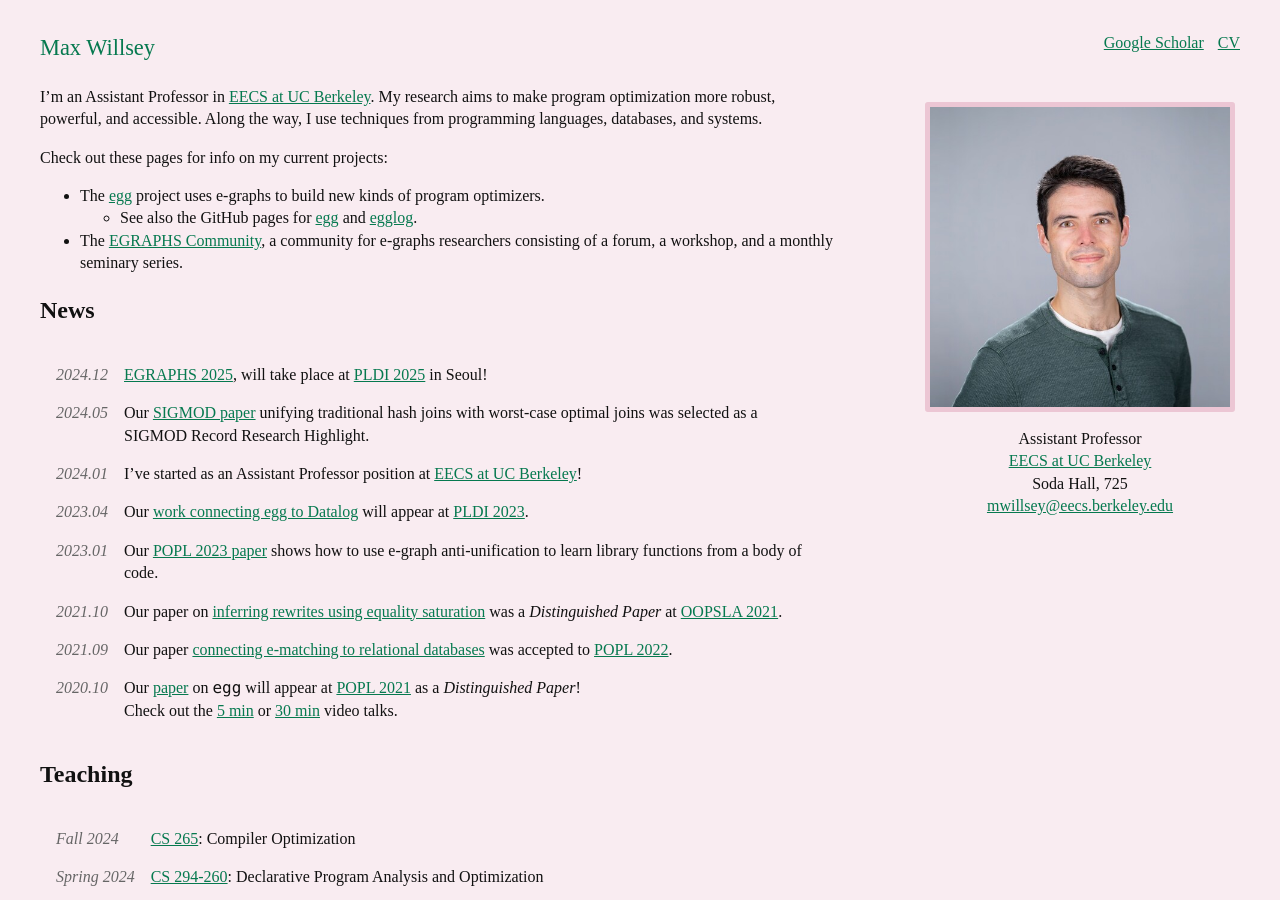
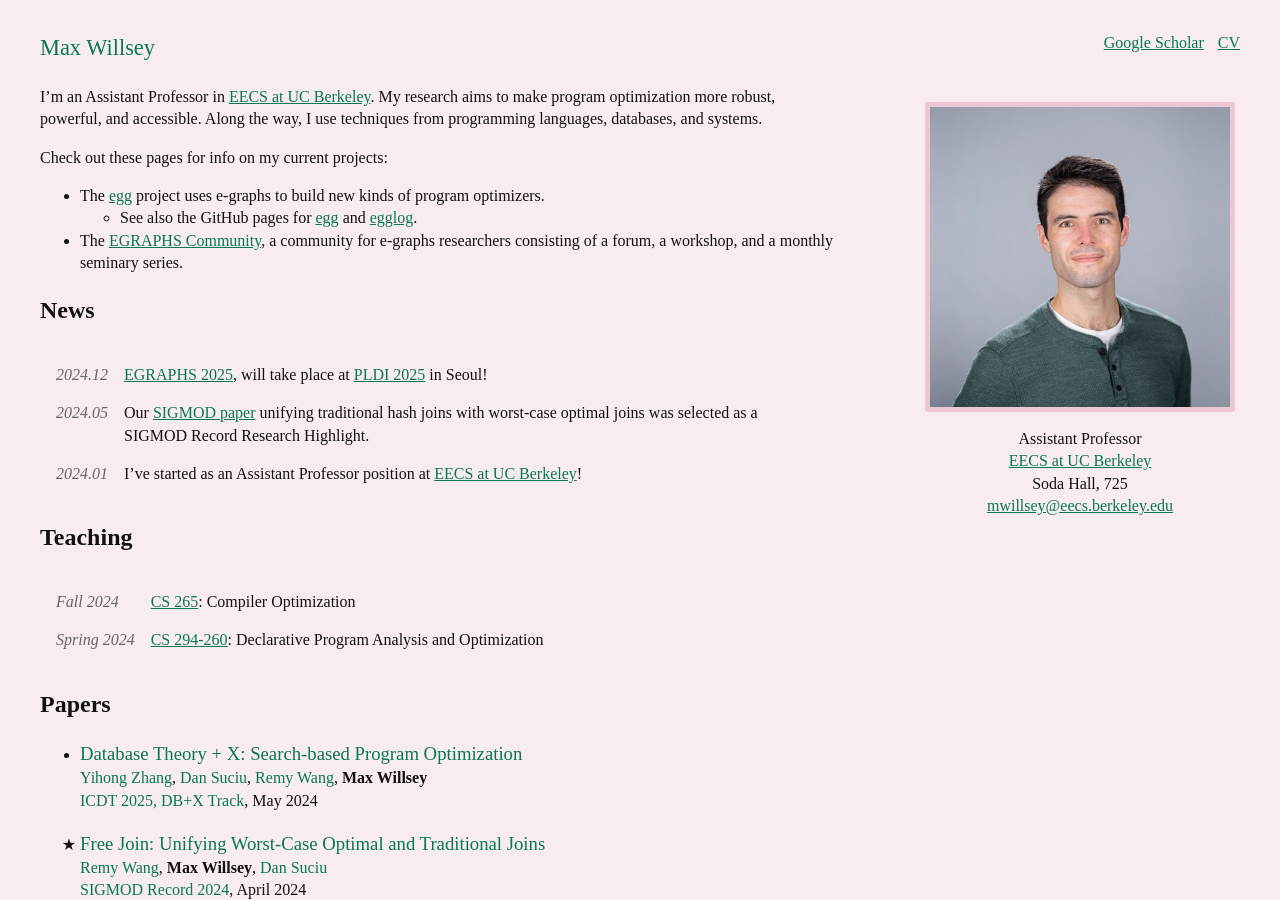
Before and after one commit to mwillsey/mwillsey.github.io, a Jekyll site: the page built from index.md, in a window 1280 px wide and 900 px high. Built offline with Jekyll 4.4.1, drawn with Linux system fonts in a browser that asks for light colours.

Commit message:
reduce news

```diff
--- a/index.md
+++ b/index.md
@@ -46,25 +46,6 @@ Check out these pages for info on my current projects:
   with worst-case optimal joins was selected as a SIGMOD Record Research Highlight.
 - <time>2024.01</time>
   I've started as an Assistant Professor position at [EECS at UC Berkeley](https://eecs.berkeley.edu/)!
-- <time>2023.04</time>
-  Our [work connecting egg to Datalog](/papers/egglog)
-  will appear at [PLDI 2023](https://pldi23.sigplan.org/).
-- <time>2023.01</time>
-  Our [POPL 2023 paper](/papers/babble) shows how to use e-graph anti-unification to
-  learn library functions from a body of code.
-- <time>2021.10</time>
-  Our paper on [inferring rewrites using equality saturation](/papers/ruler)
-  was a _Distinguished Paper_ at
-  [OOPSLA 2021](https://2021.splashcon.org/details/splash-2021-oopsla/23/Rewrite-Rule-Inference-Using-Equality-Saturation).
-- <time>2021.09</time>
-  Our paper [connecting e-matching to relational databases](/papers/relational-ematching)
-  was accepted to [POPL 2022](https://popl22.sigplan.org/).
-- <time>2020.10</time>
-  Our [paper](/papers/egg) on `egg` will appear at [POPL 2021](https://popl21.sigplan.org/)
-  as a _Distinguished Paper_!  \\
-  Check out the
-  [5 min](https://youtu.be/ap29SzDAzP0) or
-  [30 min](https://youtu.be/LKELTEOFY-s) video talks.
 {: .time-list}
 
 </section>
```
